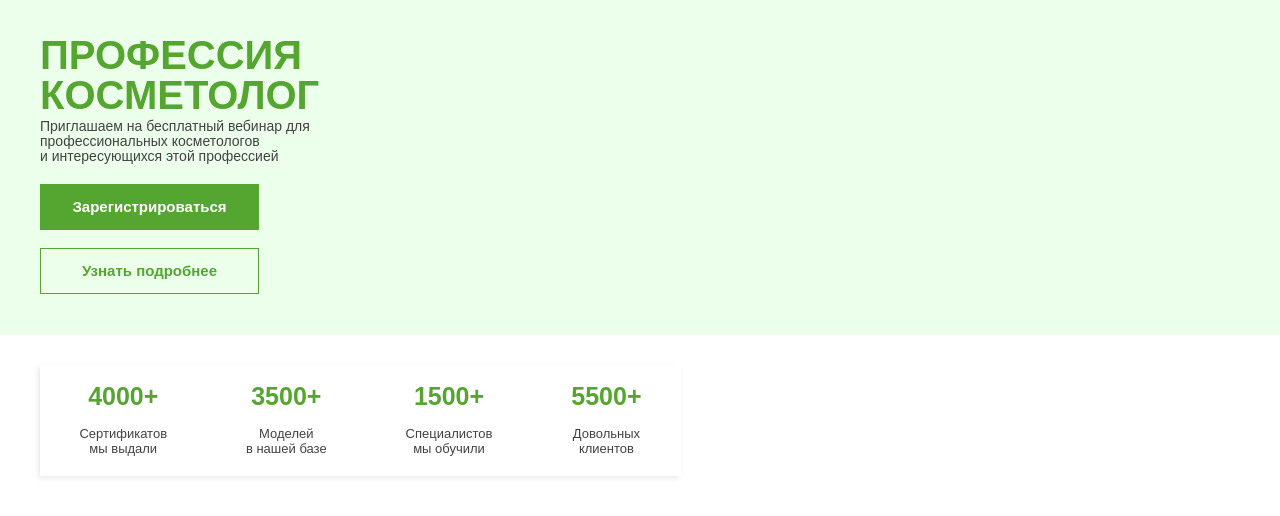
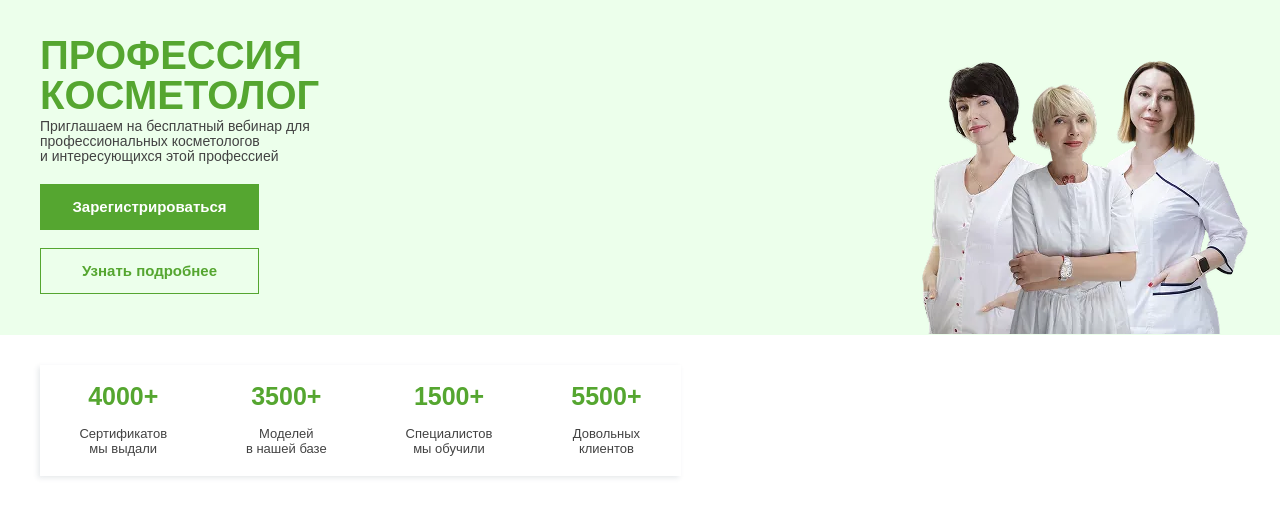
Before and after one commit to OksLan/Valmari, a website built with Vite: page source/index.html in a window 1280 px wide. Shown: the part 100-616 px from the top of the page. Built offline with nearby package versions, Linux system fonts and the light colour scheme.

Commit message:
11/06 (2)

```diff
--- a/source/index.html
+++ b/source/index.html
@@ -178,7 +178,8 @@
               <button class="promo__button promo__button-more button" type="button">Узнать подробнее</button>
             </div>
           </div>
-          <!-- <div class="promo__image">
+        </div>
+          <div class="promo__image">
             <picture>
               <source media="(min-width: 1365px)" type="image/webp" width="681" height="556"
               srcset="img/promo/experts-desktop@1x.webp 1x, img/promo/experts-desktop@2x.webp 2x">
@@ -190,8 +191,7 @@
               srcset="img/promo/experts-tablet@1x.png 1x, img/promo/experts-tablet@2x.png 2x">
               <img class="promo__pic" width="226" height="192" src="img/promo/experts-desktop@1x.png" alt="эксперты-косметологи ValMari">
             </picture>
-          </div> -->
-        </div>
+          </div>
       </div>
     </section>
 
--- a/source/sass/blocks/promo.scss
+++ b/source/sass/blocks/promo.scss
@@ -2,6 +2,7 @@
   background-color: #ecffeb;
   width: 100%;
   height: 584px;
+  position: relative;
 
   @media (max-width: 1439px) {
     height: 338px;
@@ -9,19 +10,23 @@
 
 }
 
+// .promo__content {
+//   display: flex;
+//   align-items: center;
+//   justify-content: space-between;
+
+//   @media (max-width: 1439px) {
+//     margin-left: 0;
+//   }
+
+//   @media (max-width: 767px) {
+//     align-items: end;
+//     margin-left: 0;
+//   }
+// }
+
 .promo__content {
-  display: flex;
-  align-items: center;
-  justify-content: space-between;
-
-  @media (max-width: 1439px) {
-    margin-left: 0;
-  }
-
-  @media (max-width: 767px) {
-    align-items: end;
-    margin-left: 0;
-  }
+  position: relative;
 }
 
 .promo__headings {
@@ -29,9 +34,12 @@
   flex-direction: column;
   align-items: flex-start;
   max-width: 496px;
+  margin-top: 71px;
+  position: absolute;
   z-index: 10;
 
   @media (max-width: 1439px) {
+    margin-top: 38px;
   }
 
   @media (max-width: 767px) {
@@ -65,7 +73,6 @@
   @media (max-width: 1439px) {
     font-size: 40px;
     line-height: 40px;
-    margin-top: 38px;
     margin-bottom: 4px;
   }
 
@@ -130,12 +137,14 @@
 }
 
 .promo__image {
-  position: relative;
-  margin-top: 28px;
+  position: absolute;
   z-index: 1;
+  right: 89px;
+  top: 20px;
 
   @media (max-width: 1439px) {
-    margin-top: 49px;
+    right:20px;
+    top: 48px;
   }
 
   @media (max-width: 767px) {
```
